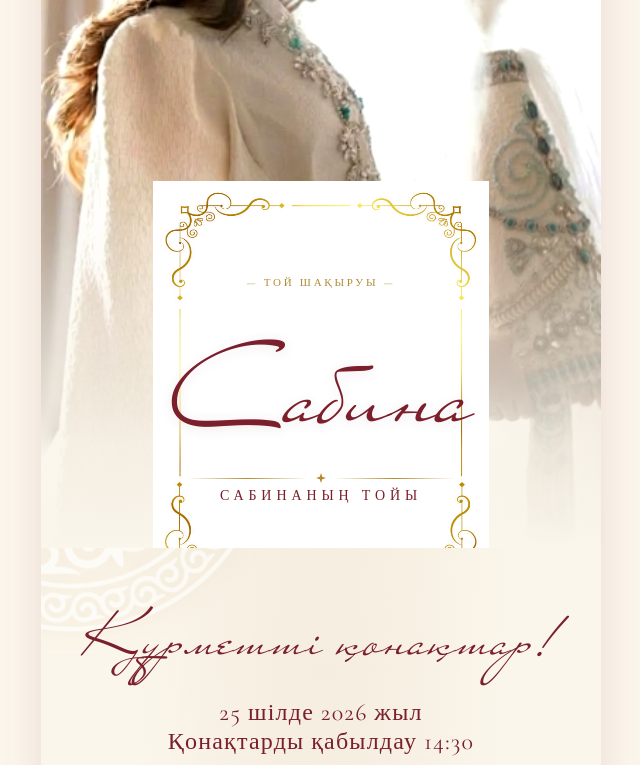
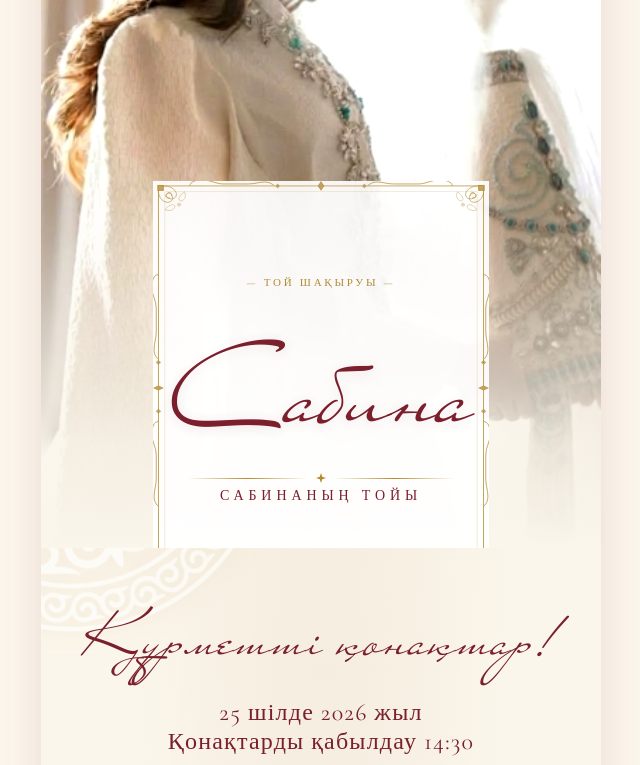
Before and after one commit to usern23/kyz-uzatu, a React (Vite) app: page / in a window 1280 px wide. Shown: the part 501-1266 px from the top of the page, without its empty margins (319-959 px from the left). Built offline with nearby package versions, Linux system fonts and the light colour scheme.

Commit message:
feat: SVG transparent frame for hero-text, replaces JPG frame

```diff
--- a/src/components/Hero.tsx
+++ b/src/components/Hero.tsx
@@ -18,7 +18,7 @@ export default function Hero({ data }: Props) {
           <img src={`${import.meta.env.BASE_URL}img/tilda/bride-saukele.jpg`} alt="" />
         </div>
 
-        <div className="hero-text" style={{backgroundImage: `url(${import.meta.env.BASE_URL}img/tilda/bf4773c2d1ef09567bb79a6f4a5936b1.jpg)`}}>
+        <div className="hero-text" style={{backgroundImage: `url(${import.meta.env.BASE_URL}img/tilda/hero-frame.svg)`}}>
           <div className="hero-text-content">
             <p className="pre-name">— Той шақыруы —</p>
             <h1 className="bride-name">{data.brideName}</h1>
--- a/src/styles.css
+++ b/src/styles.css
@@ -242,7 +242,7 @@ img { max-width: 100%; display: block; }
 }
 
 /*
-  Белый прямоугольник снизу — фон задаётся через inline style (background-image: frame.jpg)
+  Белый прямоугольник снизу — фон задаётся через inline style (background-image: hero-frame.svg)
 */
 .hero-text {
   position: absolute;
@@ -258,7 +258,7 @@ img { max-width: 100%; display: block; }
   text-align: center;
   padding: 0;
   box-sizing: border-box;
-  background-color: transparent;
+  background-color: rgba(255, 255, 255, 0.92);
   background-size: 100% 100%;
   background-repeat: no-repeat;
 }
```
Also changed, not shown: public/img/tilda/hero-frame.svg (added).
